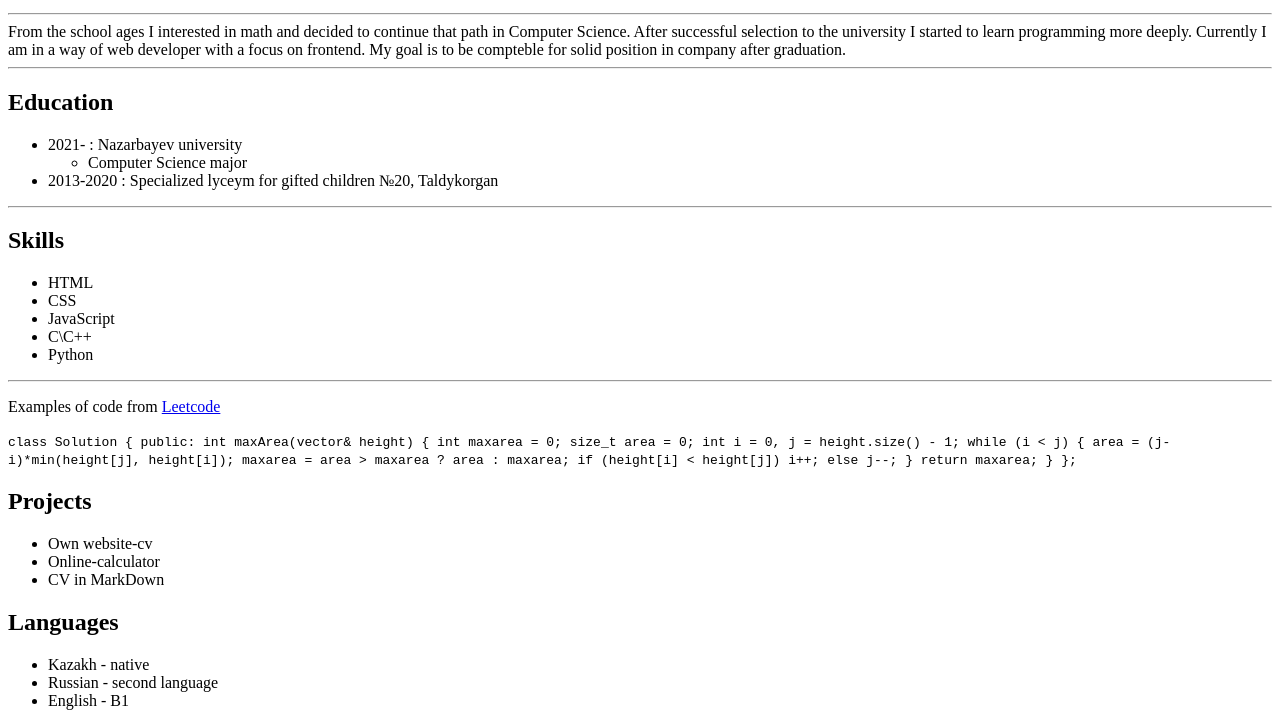
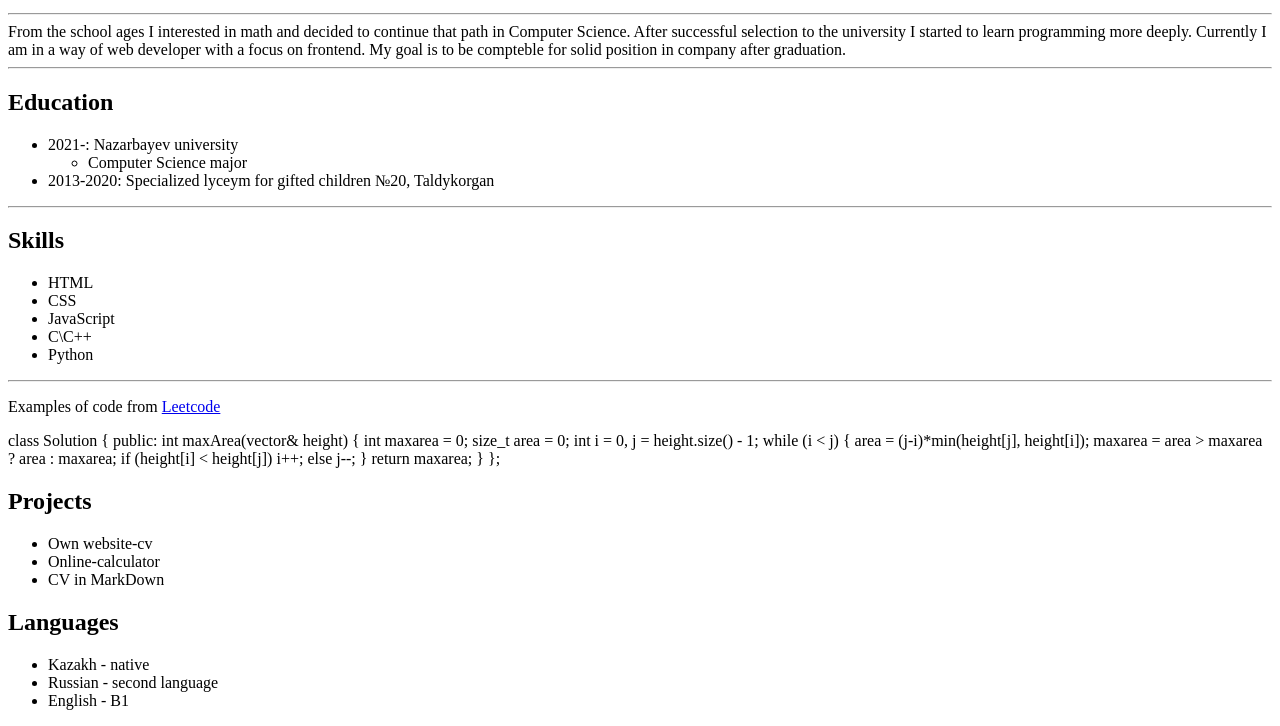
Before and after one commit to eskenzzo/rsschool-cv, a plain HTML site: page index.html in a window 1280 px wide. Shown: the part 206-932 px from the top of the page. Drawn offline with Linux system fonts and the light colour scheme.

Commit message:
fix: delete trailing whitespace

```diff
--- a/index.html
+++ b/index.html
@@ -14,9 +14,9 @@
         <header>
             <h2>Contacts</h2>
             <ul>
-                <li>Email    : eskenzzo@gmail.com</li>
-                <li>Discord  : eskenzzzo#1279</li>
-                <li>Telegram : eskenzzo</li>
+                <li>Email: eskenzzo@gmail.com</li>
+                <li>Discord: eskenzzzo#1279</li>
+                <li>Telegram: eskenzzo</li>
             </ul>
         </header>
         <hr>
@@ -27,11 +27,11 @@
         <section class="education">
             <h1>Education</h1>
             <ul>
-                <li>2021-     : Nazarbayev university</li>
+                <li>2021-: Nazarbayev university</li>
                 <ul>
                     <li>Computer Science major</li>
                 </ul>
-                <li>2013-2020 : Specialized lyceym for gifted children №20, Taldykorgan</li>
+                <li>2013-2020: Specialized lyceym for gifted children №20, Taldykorgan</li>
             </ul>
         </section>
         <hr>
@@ -48,7 +48,7 @@
         <hr>
         <section class="examples">
             <p>Examples of code from <a href="https://leetcode.com/problems/container-with-most-water/">Leetcode</a></p>
-            <code>
+            <p>
                 class Solution {
                     public:
                         int maxArea(vector<int>& height) {
@@ -64,7 +64,7 @@
                             return maxarea;
                         }
                     };
-            </code>
+            </p>
         </section>
         <section class="projects">
             <h2>Projects</h2>
```
